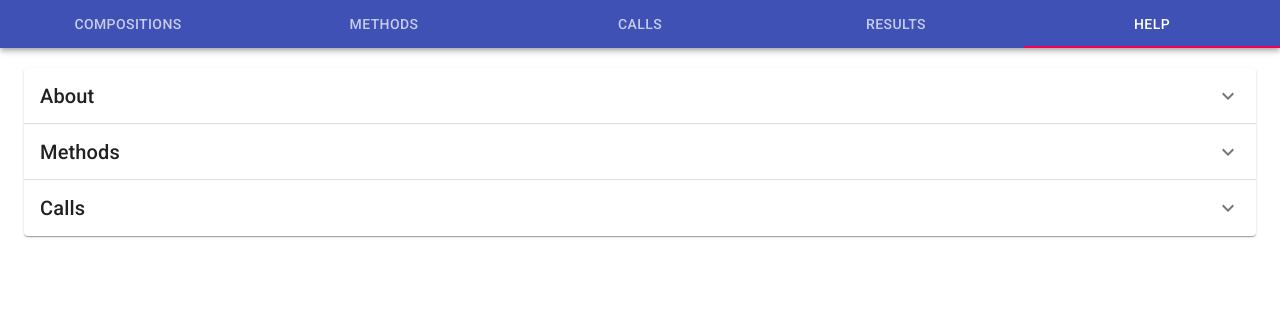
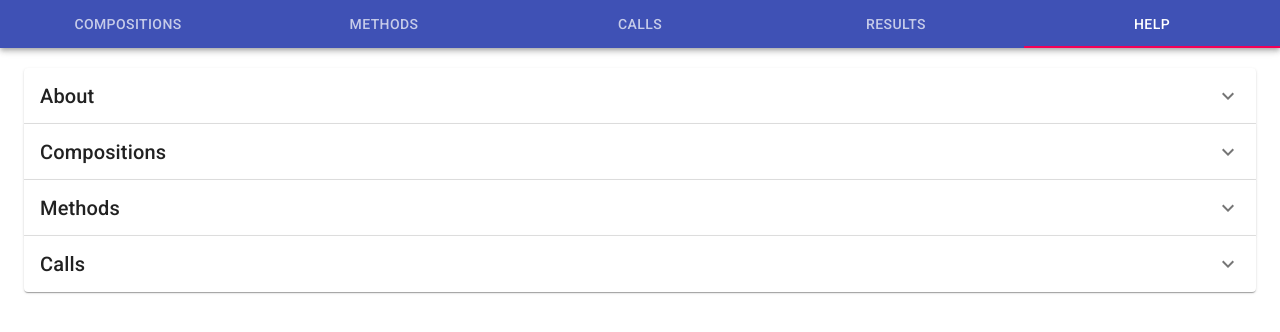
Before and after one commit to chrisjfield/CompositionProver, a React (Create React App) app: page / in a window 1280 px wide. Both pictures are taken after a click on the tab "HELP". Shown: the top 332 px of the page. Built offline with nearby package versions, Linux system fonts and the light colour scheme.

Commit message:
updating help

```diff
--- a/src/components/Help.tsx
+++ b/src/components/Help.tsx
@@ -26,20 +26,86 @@ const Help = () => {
                 </ExpansionPanelSummary>
                 <ExpansionPanelDetails>
                     <Typography>
-                        This site is to help prove, analyse and store bell ringing compositions. <br/>
-                        It can deal with splicing (lead end and half lead), multiple call types, and multple composition styles. <br/>
-                        The site is also offline capable, once initially loaded it can run fully without internet connection. <br/>
-                        <br/>
-                        To use the site set up your composition, methods and calls in the requisite tabs.<br/>
-                        Some defaults have been provided to aid this.<br/>
-                        <br/>
-                        Then go to the results tab, this will automatically calculate the stats about the composition.<br/>
-                        This may take a few seconds so don't worry if it does not load immediately.<br/>
-                        <br/>
-                        Help on each tab can be found below in detail.<br/>
-                        <br/>
+                        This site is to help prove, analyse and store bell ringing compositions. <br />
+                        It can deal with splicing (lead end and half lead), multiple call types, and multple composition styles. <br />
+                        The site is also offline capable, once initially loaded it can run fully without internet connection. <br />
+                        <br />
+                        To use the site set up your composition, methods and calls in the requisite tabs.<br />
+                        Some defaults have been provided to aid this.<br />
+                        <br />
+                        Then go to the results tab, this will automatically calculate the stats about the composition.<br />
+                        This may take a few seconds so don't worry if it does not load immediately.<br />
+                        <br />
+                        Help on each tab can be found below in detail.<br />
+                        <br />
                         Any comments, bugs or feedback please <a href="https://github.com/chrisjfield/CompositionProver/issues">go here</a> and create an issue,
                         or make a pull request if you want to contribute.
+                    </Typography>
+                </ExpansionPanelDetails>
+            </ExpansionPanel>
+            <ExpansionPanel expanded={expanded === 'compositions'} onChange={handleChange('compositions')}>
+                <ExpansionPanelSummary
+                    expandIcon={<ExpandMoreIcon />}
+                    id="help-compositions-header"
+                >
+                    <Typography variant="h6">Compositions</Typography>
+                </ExpansionPanelSummary>
+                <ExpansionPanelDetails>
+                    <Typography>
+                        The compositions tab is where you add the composition you wish to run.<br />
+                        Firstly you will need to set the following:<br />
+                        <ul>
+                            <li><b>Choose the number of bells to ring on.</b> This can be higher than the method stage, if, for example, you wanted a cover bell.</li>
+                            <li><b>Choose the composition type.</b> This can be one of the following 3 options:</li>
+                            <ul>
+                                <li><i>Full</i> - This is used to specify every lead and can be used for complex compositions.</li>
+                                <li><i>Numerical</i> - This can be used for single method compositions to specify which leads have calls, common for Grandsire and Stedman.</li>
+                                <li><i>Positional</i> - This can be used for single method compositions to specify the calling position of calls.</li>
+                            </ul>
+                            <li><b>Choose the method.</b> For Numerical and Positional compositions select the method you will be using.</li>
+                            <li><b>Decide on half lead calls.</b> For numeric and full compositions you can switch half leads on, each notation will then constitute a half lead rather than full. This is common for Stedman.</li>
+                            <li><b>Set the number of parts.</b> You can save time for repetative compositions by setting the number of parts. i.e. W.H.W with Parts = 3 is equivolent to W.H.W.W.H.W.W.H.W</li>
+                            <li><b>Enter the composition!</b> You can now enter your composition and look at the results.</li>
+                        </ul>
+                        <br />
+                        <Typography variant="subtitle2">Full Compositions</Typography>
+                        <br />
+                        Full compositions should be entered lead (or half lead) at a time, with each element seperated by a ".".
+                        <br />
+                        The format is the method abbreviation followed by the call abbreviation. For plain leads this should be marked "p".
+                        <br />
+                        <br />
+                        For example <i>pb8p.pb8b</i> would be a plain lead of bob major followed by a bobbed lead.
+                        <br />
+                        <br />
+                        <Typography variant="subtitle2">Numerical Compositions</Typography>
+                        <br />
+                        Numerical compositions should be entered call by call with each element seperated by a ".".
+                        <br />
+                        The format is the call abbreviation followed by the lead (or half lead) number that this occurs on. Giving no call abbreviation will default to a bob as defined by the selected method.
+                        <br />
+                        <br />
+                        For example, if you set the method to Grandsire Triples and wrote <i>1.3.s4</i> this would give a bob at leads 1 & 3 and a single at lead 4.
+                        <br />
+                        <br />
+                        <Typography variant="subtitle2">Positional Compositions</Typography>
+                        <br />
+                        Positional compositions should be entered call by call with each element seperated by a ".".
+                        <br />
+                        The format is the call abbreviation followed by the calling position abbreviation. Giving no call abbreviation will default to a bob as defined by the selected method.
+                        You may add a leading number if this position is repeated.
+                        <br />
+                        <br />
+                        For example, if you set the method to Bob Minor and wrote <i>2H.sW</i> this would give a bob when the tenor will become it's home position twice and a single when it will be in the wrong position.
+                        <br />
+                        <br />
+                        The calling positions on max are: I,O,4,5,6,7,8,9,M,W,H.
+                        <br />
+                        The calling positions on Triples are: I,O,4,M,W,H.
+                        <br />
+                        The calling positions on Minimus are: I,O,4.
+                        <br />
+                        The inbetween stages simply drop out the highest number in order, then M, W & H in that order.
                     </Typography>
                 </ExpansionPanelDetails>
             </ExpansionPanel>
@@ -52,22 +118,22 @@ const Help = () => {
                 </ExpansionPanelSummary>
                 <ExpansionPanelDetails>
                     <Typography>
-                        The methods tab is where you add the methods you wish to use in your composition.<br/>
-                        Use the stage dropdown to change which set of methods you are looking at.<br/>
-                        <br/>
-                        The simplist way to add a method is to lookup the method using the "Lookup method" button.<br/>
-                        Alternatively if it is not availibe add a method manually using the"Add method" button.<br/>
-                        <br/>
-                        Method abbriviations must be unique accross all stages, this is to allow multi-stage splicing. <br/>
-                        The easiest way to achieve this is suffixing the stage, i.e. plain bob minor could be called "pb6". <br/>
-                        <br/>
-                        Place notation almost follows the standard set <a href="https://cccbr.github.io/method_ringing_framework/placenotation.html">here</a>.<br/>
-                        The exception is only "-" is accepted as a notation for all pairs cross and jump notation is not supported.<br/>
-                        <br/>
-                        You can also set the default bob or single for a method. When composing this call type will be used when you specify the call "b" or "s".<br/>
-                        By default this is a 4ths place bob and a 1234 single, but it can be configured against the method.<br/>
-                        This allows more natural entry for methods like stedman, so you can still use "b" and "s" and it will mean the right thing in context.<br/>
-                        <br/>
+                        The methods tab is where you add the methods you wish to use in your composition.<br />
+                        Use the stage dropdown to change which set of methods you are looking at.<br />
+                        <br />
+                        The simplist way to add a method is to lookup the method using the "Lookup method" button.<br />
+                        Alternatively if it is not availibe add a method manually using the"Add method" button.<br />
+                        <br />
+                        Method abbriviations must be unique accross all stages, this is to allow multi-stage splicing. <br />
+                        The easiest way to achieve this is suffixing the stage, i.e. plain bob minor could be called "pb6". <br />
+                        <br />
+                        Place notation almost follows the standard set <a href="https://cccbr.github.io/method_ringing_framework/placenotation.html">here</a>.<br />
+                        The exception is only "-" is accepted as a notation for all pairs cross and jump notation is not supported.<br />
+                        <br />
+                        You can also set the default bob or single for a method. When composing this call type will be used when you specify the call "b" or "s".<br />
+                        By default this is a 4ths place bob and a 1234 single, but it can be configured against the method.<br />
+                        This allows more natural entry for methods like stedman, so you can still use "b" and "s" and it will mean the right thing in context.<br />
+                        <br />
                         Be aware that using this override prevents the use of a 4ths place bob and a 1234 single, if these exist in the composition do not override.
                     </Typography>
                 </ExpansionPanelDetails>
@@ -81,21 +147,21 @@ const Help = () => {
                 </ExpansionPanelSummary>
                 <ExpansionPanelDetails>
                     <Typography>
-                        The calls tab is where you can view and add the calls you wish to use in your composition.<br/>
-                        Use the stage dropdown to change which set of calls you are looking at.<br/>
-                        <br/>
-                        Calls are pre set for the most common use cases on each stage.<br/>
-                        <br/>
-                        For calls beyond the standard set you can define your own using the "user defined calls".<br/>
-                        There are four availible in each stage, just fill in the place notation you want to use.<br/>
-                        <br/>
-                        Place notation almost follows the standard set <a href="https://cccbr.github.io/method_ringing_framework/placenotation.html">here</a>.<br/>
-                        The exception is only "-" is accepted as a notation for all pairs cross and jump notation is not supported.<br/>
-                        <br/>
-                        The letters in brackets after the call are the letters that should be used to refrence that call in a composition.<br/>
-                        For example "c" will mean a 6ths place bob. There is an extra defult call type of "p" which always refers to a plain lead.<br/>
-                        <br/>
-                        The calls "b" and "s" will can be overridden at a method level.<br/>
+                        The calls tab is where you can view and add the calls you wish to use in your composition.<br />
+                        Use the stage dropdown to change which set of calls you are looking at.<br />
+                        <br />
+                        Calls are pre set for the most common use cases on each stage.<br />
+                        <br />
+                        For calls beyond the standard set you can define your own using the "user defined calls".<br />
+                        There are four availible in each stage, just fill in the place notation you want to use.<br />
+                        <br />
+                        Place notation almost follows the standard set <a href="https://cccbr.github.io/method_ringing_framework/placenotation.html">here</a>.<br />
+                        The exception is only "-" is accepted as a notation for all pairs cross and jump notation is not supported.<br />
+                        <br />
+                        The letters in brackets after the call are the letters that should be used to refrence that call in a composition.<br />
+                        For example "c" will mean a 6ths place bob. There is an extra defult call type of "p" which always refers to a plain lead.<br />
+                        <br />
+                        The calls "b" and "s" will can be overridden at a method level.<br />
                         This allows you to set a default bob type for a method and enter compositions more naturally (i.e. stedman).
                     </Typography>
                 </ExpansionPanelDetails>
```
